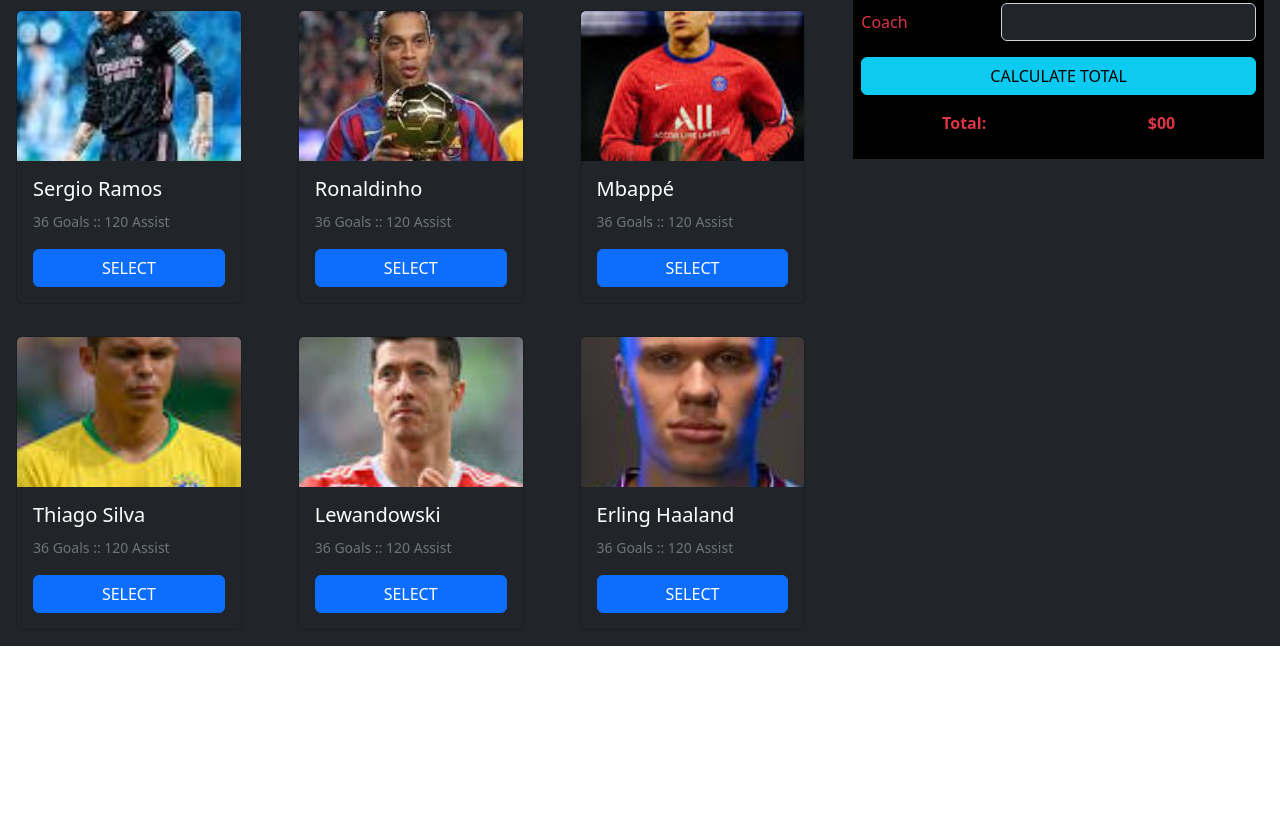
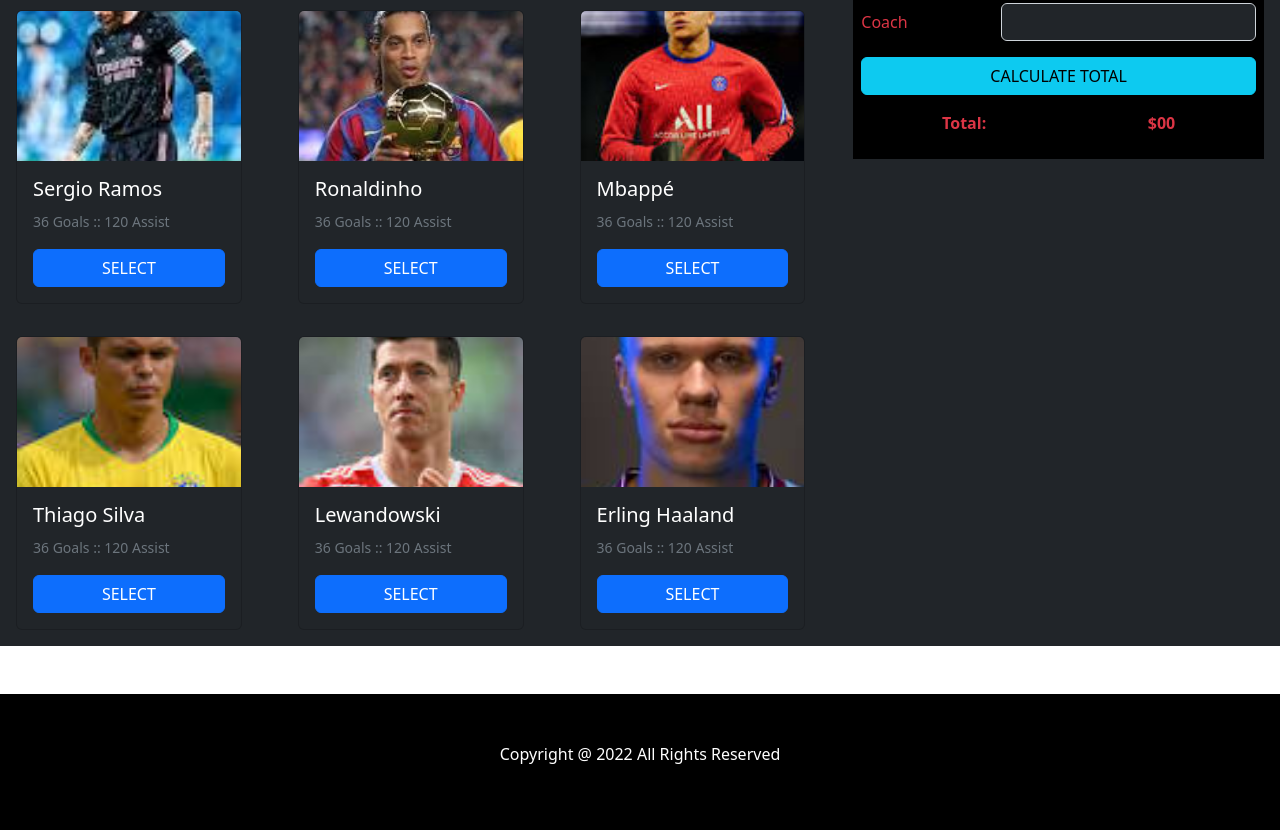
Before and after one commit to mdsultanmahmud/select-best-five, a plain HTML site: page index.html in a window 1280 px wide. Shown: the part 1100-1930 px from the top of the page. Before the commit the page ends 1794 px from the top, so only its background shows below. Drawn offline with nearby package versions, Linux system fonts and the light colour scheme.

Commit message:
footer section design

```diff
--- a/index.html
+++ b/index.html
@@ -189,6 +189,9 @@
     </div>
   </main>
 
+  <footer style="background-color: black;" class="p-5 d-flex justify-content-center">
+    <p class="text-white">Copyright @ 2022 All Rights Reserved</p>
+  </footer>
   <!-- external js link  -->
   <script src="js/app.js"></script>
   <!-- bootstrap js cdn link  -->
```
